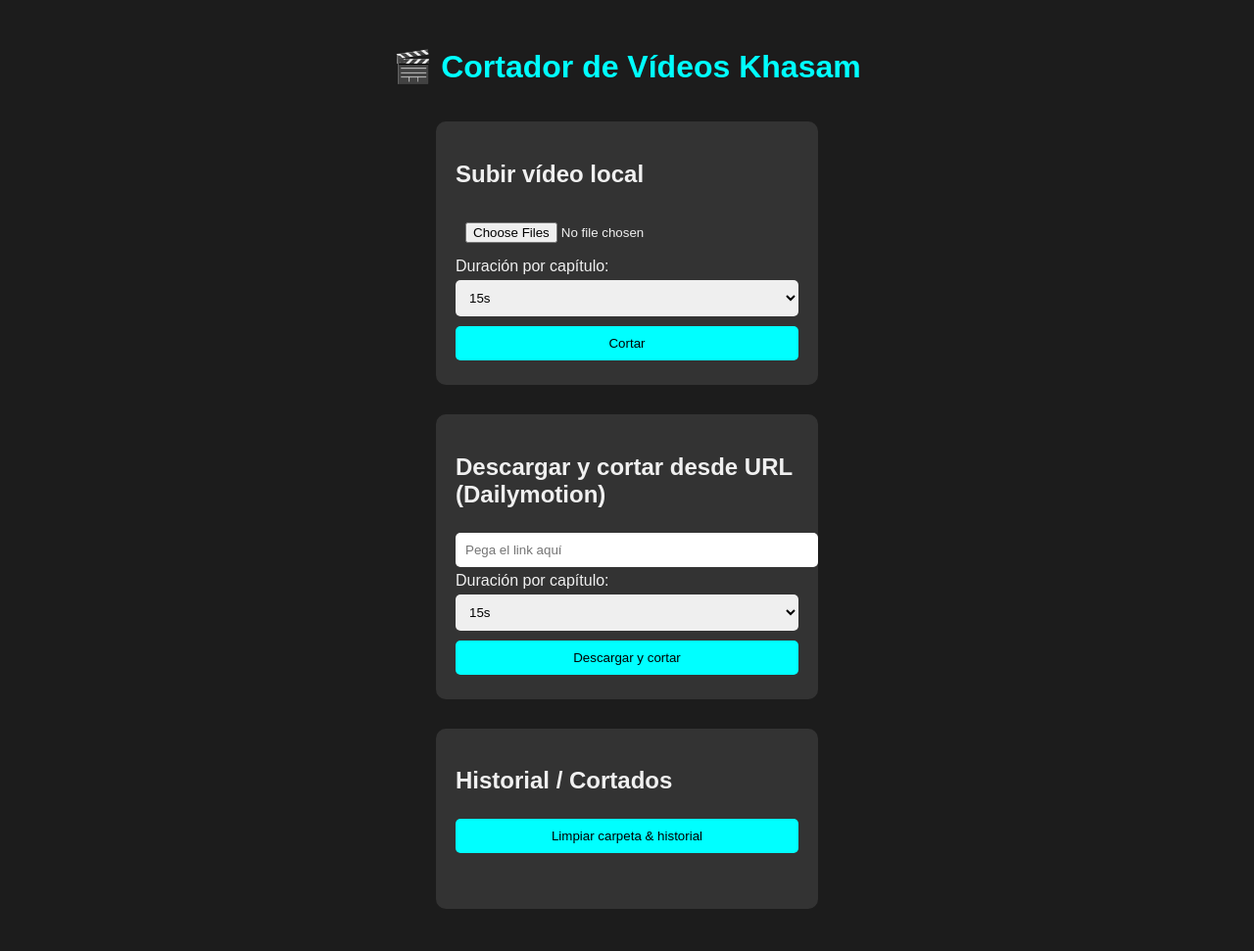
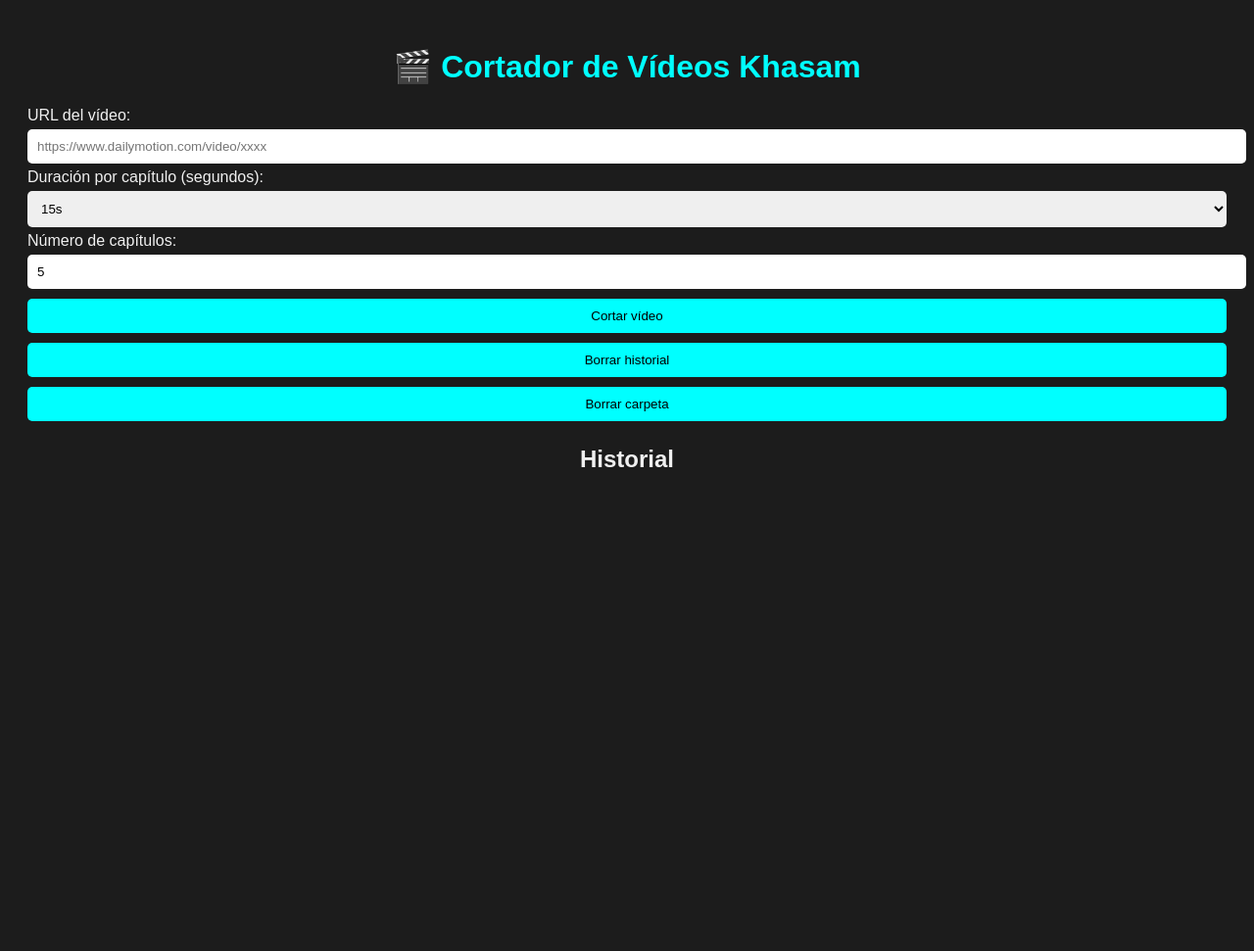
Before and after one commit to KekoOfficial/X, a Flask app: page / in a window 1280 px wide. Shown: the whole page at 98% size. After the commit the page ends 477 px from the top, so only its background shows below. Run offline with Flask 3, Linux system fonts and the light colour scheme.

Commit message:
Actualizar index.html

```diff
--- a/templates/index.html
+++ b/templates/index.html
@@ -8,39 +8,29 @@
 <body>
     <h1>🎬 Cortador de Vídeos Khasam</h1>
 
-<div class="panel">
-    <h2>Subir vídeo local</h2>
-    <input type="file" id="local_files" multiple>
-    <label>Duración por capítulo:</label>
-    <select id="cap_duration">
+    <div class="form-container">
+        <label>URL del vídeo:</label>
+        <input type="text" id="url" placeholder="https://www.dailymotion.com/video/xxxx">
+
+        <label>Duración por capítulo (segundos):</label>
+        <select id="duration">
             <option value="15">15s</option>
             <option value="30">30s</option>
             <option value="60">60s</option>
         </select>
-    <button onclick="uploadCut()">Cortar</button>
+
+        <label>Número de capítulos:</label>
+        <input type="number" id="chapters" value="5">
+
+        <button onclick="cutVideo()">Cortar vídeo</button>
+        <button onclick="clearHist()">Borrar historial</button>
+        <button onclick="clearFolder()">Borrar carpeta</button>
+
+        <div id="progress"></div>
     </div>
 
-<div class="panel">
-    <h2>Descargar y cortar desde URL (Dailymotion)</h2>
-    <input type="text" id="video_url" placeholder="Pega el link aquí">
-    <label>Duración por capítulo:</label>
-    <select id="cap_duration_url">
-        <option value="15">15s</option>
-        <option value="30">30s</option>
-        <option value="60">60s</option>
-    </select>
-    <button onclick="urlCut()">Descargar y cortar</button>
-</div>
-
-<div class="panel">
-    <h2>Historial / Cortados</h2>
-    <button onclick="clearFolder()">Limpiar carpeta & historial</button>
-    <ul id="video_list">
-        {% for video in videos %}
-        <li><a href="/download/{{ video }}">{{ video }}</a></li>
-        {% endfor %}
-    </ul>
-</div>
+    <h2>Historial</h2>
+    <ul id="historial"></ul>
 
     <script src="/static/script.js"></script>
 </body>
```
Lines whose indentation alone changed are shown as unchanged.
